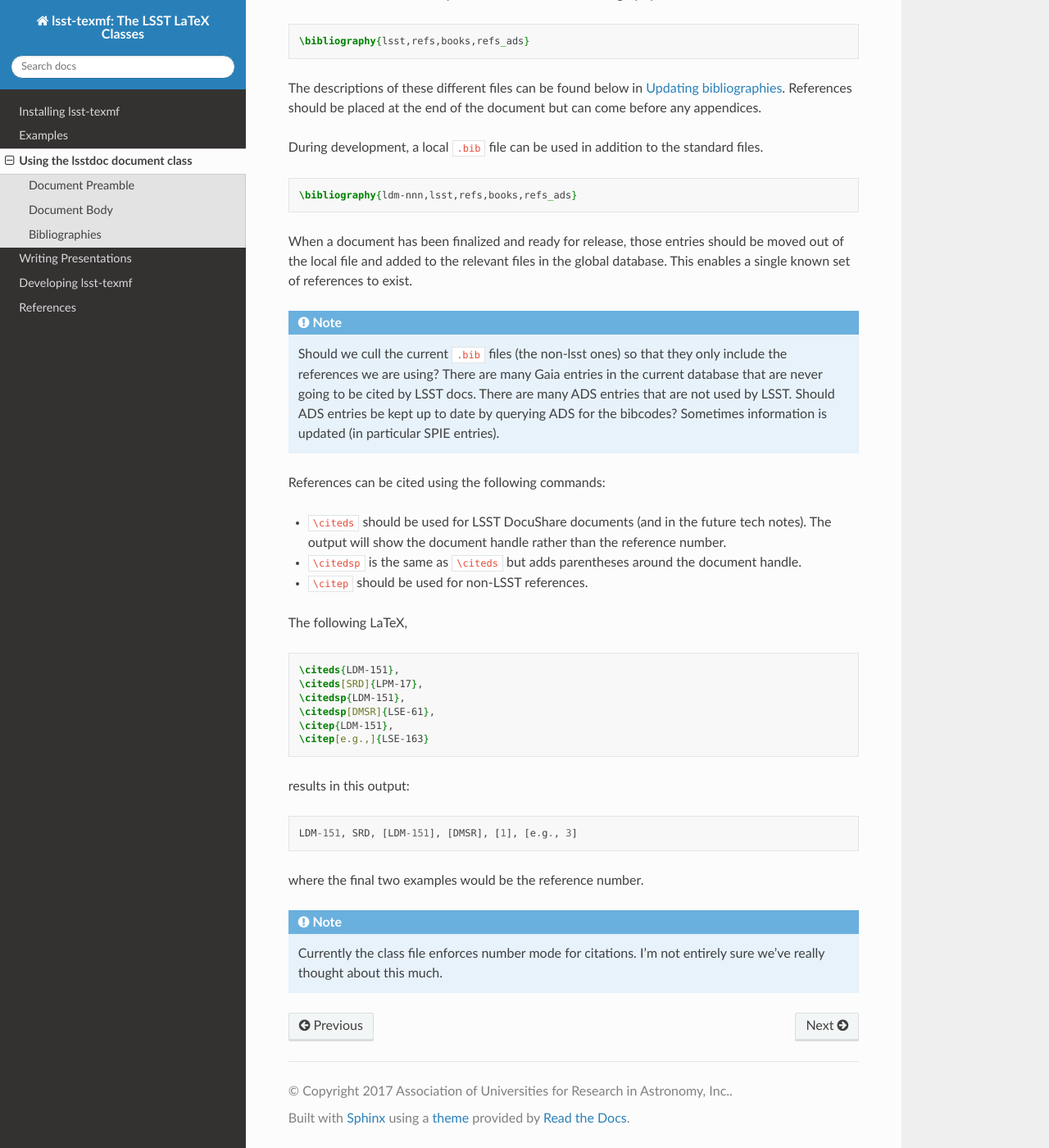
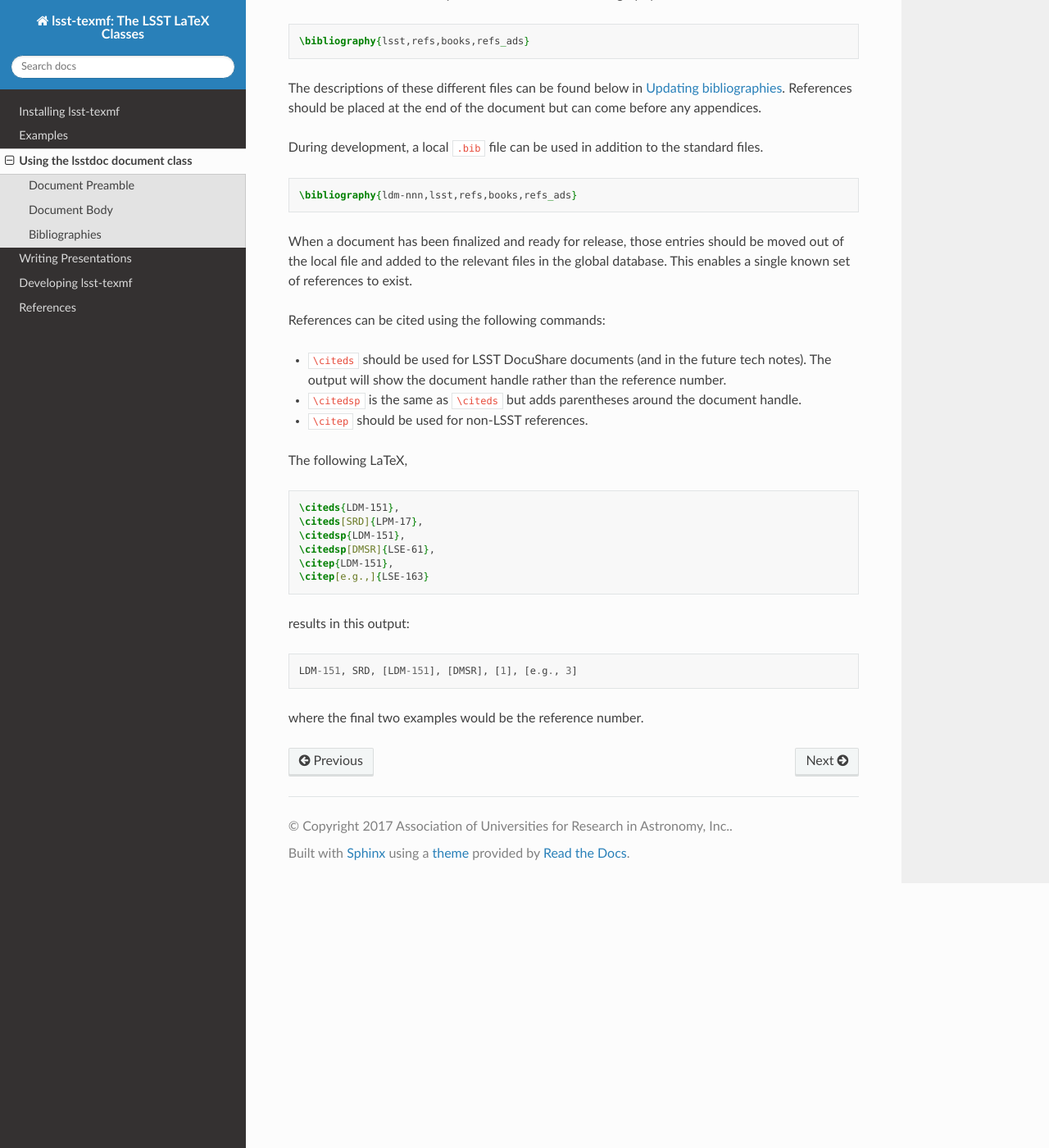
Before and after one commit to lsst/lsst-texmf, a Sphinx documentation site: the page built from docs/lsstdoc.rst, in a window 1280 px wide and 1400 px high, scrolled down 2601 px. Shown: the whole window at 82% size. Built offline with Sphinx 7.4.7 and the Read the Docs theme 2.0.0, drawn with Linux system fonts in a browser that asks for light colours; pages that are not in the unit, such as notebooks, are missing from menus; the version number could not be read and is left out; cross-references to code outside the pages are shown as plain code.

Commit message:
Remove irrelevant references comments from document

```diff
--- a/docs/lsstdoc.rst
+++ b/docs/lsstdoc.rst
@@ -142,14 +142,6 @@ During development, a local ``.bib`` file can be used in addition to the standar
 When a document has been finalized and ready for release, those entries should be moved out of the local file and added to the relevant files in the global database.
 This enables a single known set of references to exist.
 
-.. note::
-
-   Should we cull the current ``.bib`` files (the non-lsst ones) so that they only include the references we are using?
-   There are many Gaia entries in the current database that are never going to be cited by LSST docs.
-   There are many ADS entries that are not used by LSST.
-   Should ADS entries be kept up to date by querying ADS for the bibcodes?
-   Sometimes information is updated (in particular SPIE entries).
-
 References can be cited using the following commands:
 
 * ``\citeds`` should be used for LSST DocuShare documents (and in the future tech notes).
@@ -175,8 +167,3 @@ results in this output:
   LDM-151, SRD, [LDM-151], [DMSR], [1], [e.g., 3]
 
 where the final two examples would be the reference number.
-
-.. note::
-
-   Currently the class file enforces number mode for citations.
-   I'm not entirely sure we've really thought about this much.
```
